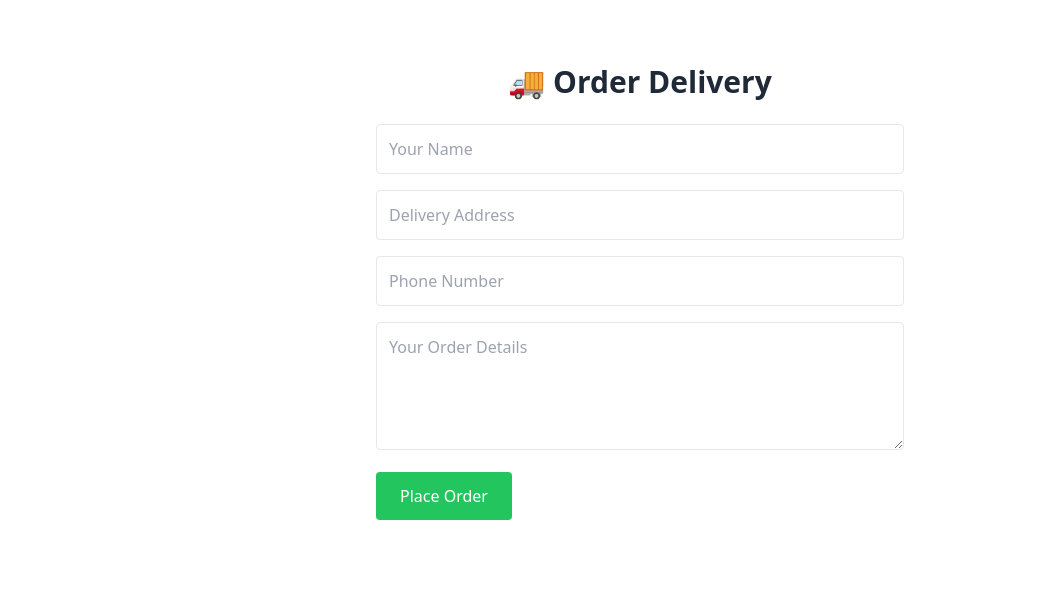
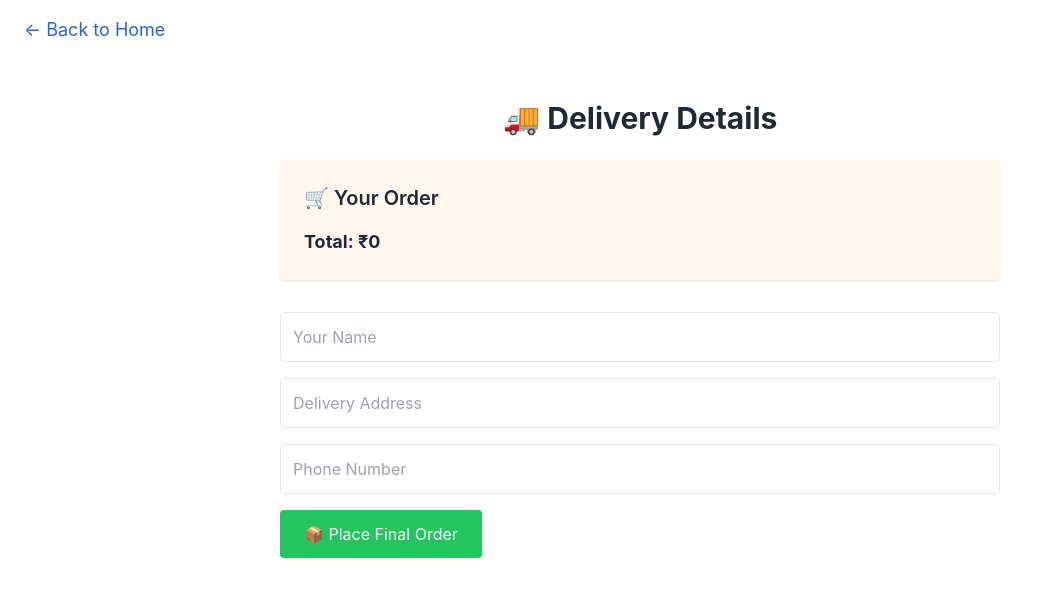
Before and after one commit to conq-minator/GLOBAL-FLAVOURS, a plain HTML site: page delivery.html in a window 1280 px wide. Shown: the whole page, without its empty margins (0-1037 px from the left). Drawn offline with nearby package versions, Linux system fonts and the light colour scheme.

Commit message:
Update delivery.html

```diff
--- a/delivery.html
+++ b/delivery.html
@@ -5,17 +5,64 @@
   <meta name="viewport" content="width=device-width, initial-scale=1.0" />
   <title>Delivery - Global Flavours</title>
   <script src="https://cdn.tailwindcss.com"></script>
+  <style>
+    body {
+      font-family: 'Inter', sans-serif;
+      animation: fadeIn 1s ease-out forwards;
+    }
+    @keyframes fadeIn {
+      from { opacity: 0; transform: translateY(10px); }
+      to { opacity: 1; transform: translateY(0); }
+    }
+  </style>
 </head>
 <body class="bg-white text-gray-800">
-  <section class="max-w-xl mx-auto py-16 px-6">
-    <h1 class="text-3xl font-bold mb-6 text-center">🚚 Order Delivery</h1>
+  <!-- Back to Home -->
+  <div class="text-left px-6 py-4">
+    <a href="index.html" class="text-blue-600 hover:underline text-lg">← Back to Home</a>
+  </div>
+
+  <!-- Delivery Section -->
+  <section class="max-w-3xl mx-auto px-6 py-10">
+    <h1 class="text-3xl font-bold mb-6 text-center">🚚 Delivery Details</h1>
+
+    <!-- Order Summary -->
+    <div class="bg-orange-50 p-6 rounded shadow mb-8">
+      <h2 class="text-xl font-semibold mb-4">🛒 Your Order</h2>
+      <ul id="order-summary" class="mb-4 text-gray-700"></ul>
+      <p class="font-bold text-lg">Total: ₹<span id="total-price">0</span></p>
+    </div>
+
+    <!-- Delivery Form -->
     <form class="space-y-4">
-      <input type="text" placeholder="Your Name" class="w-full border p-3 rounded" />
-      <input type="text" placeholder="Delivery Address" class="w-full border p-3 rounded" />
-      <input type="tel" placeholder="Phone Number" class="w-full border p-3 rounded" />
-      <textarea placeholder="Your Order Details" class="w-full border p-3 rounded h-32"></textarea>
-      <button type="submit" class="bg-green-500 text-white px-6 py-3 rounded hover:bg-green-600">Place Order</button>
+      <input type="text" placeholder="Your Name" class="w-full border p-3 rounded" required />
+      <input type="text" placeholder="Delivery Address" class="w-full border p-3 rounded" required />
+      <input type="tel" placeholder="Phone Number" class="w-full border p-3 rounded" required />
+      <button type="submit" class="bg-green-500 text-white px-6 py-3 rounded hover:bg-green-600 transition">📦 Place Final Order</button>
     </form>
   </section>
+
+  <script>
+    const orderList = JSON.parse(localStorage.getItem("order")) || [];
+    const summary = document.getElementById("order-summary");
+    const totalPrice = document.getElementById("total-price");
+    let total = 0;
+
+    orderList.forEach(item => {
+      const li = document.createElement("li");
+      li.textContent = `${item.name} × ${item.qty} — ₹${item.price * item.qty}`;
+      summary.appendChild(li);
+      total += item.price * item.qty;
+    });
+
+    totalPrice.textContent = total;
+
+    document.querySelector("form").addEventListener("submit", e => {
+      e.preventDefault();
+      alert("✅ Order placed successfully!");
+      localStorage.removeItem("order");
+      e.target.reset();
+    });
+  </script>
 </body>
 </html>
```
